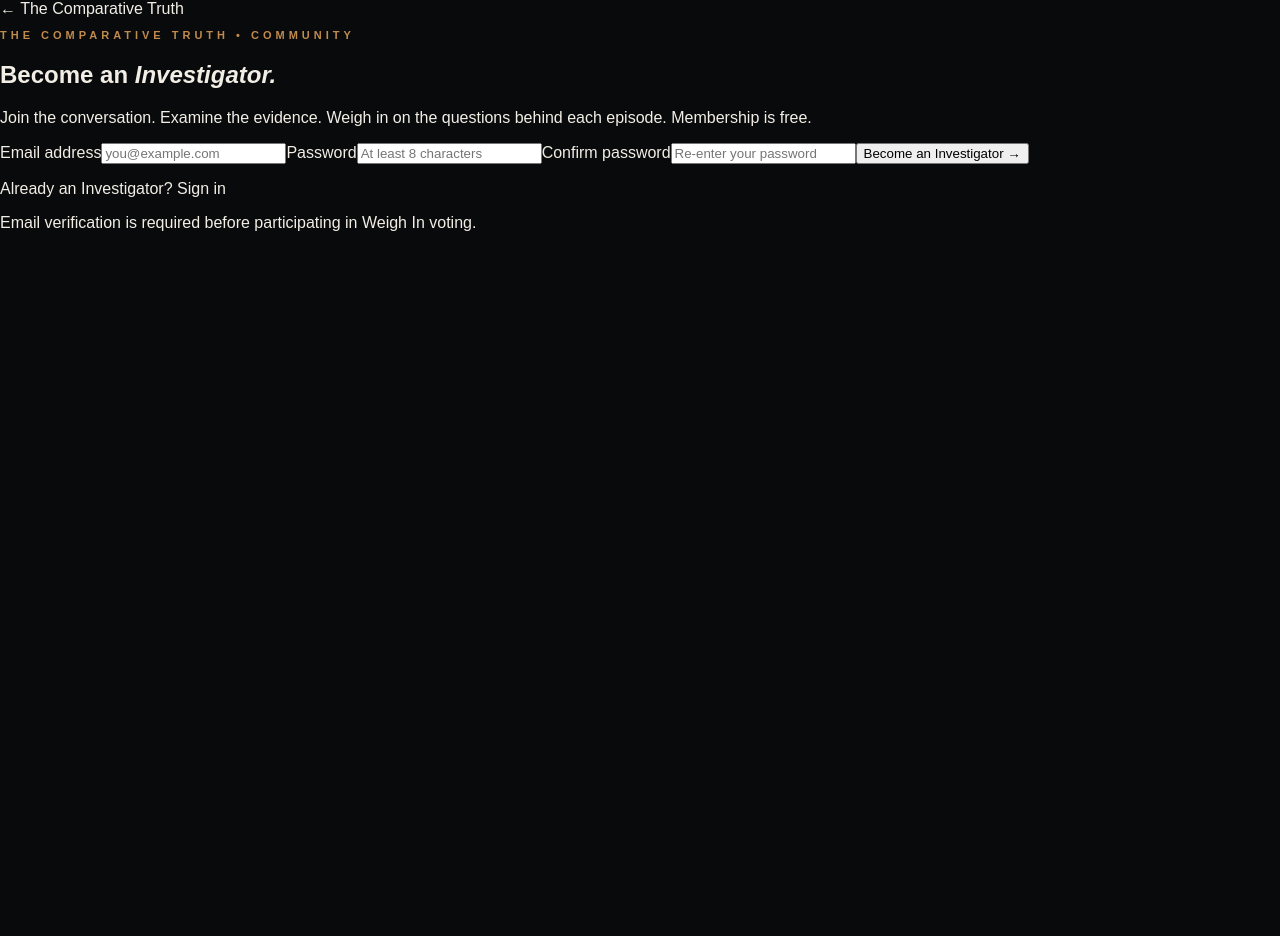
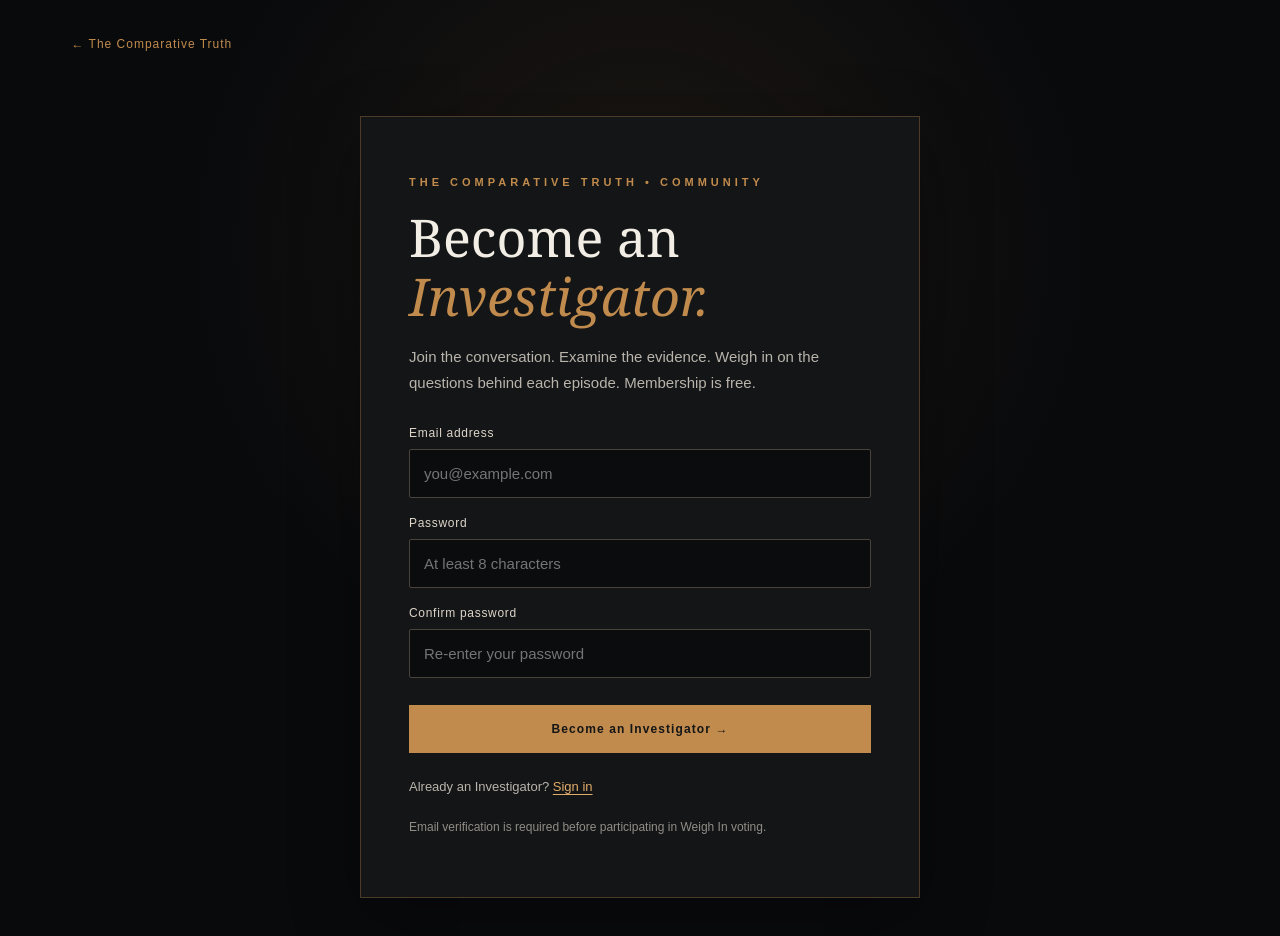
Before and after one commit to RyanTCT/the-comparative-truth, a Next.js app: page /investigator/register in a window 1280 px wide. Shown: the top 936 px of the page. Before the commit the page ends 800 px from the top, so only its background shows below. Built offline with nearby package versions, Linux system fonts and the light colour scheme; no server answers.

Commit message:
Style Investigator registration page with charcoal and gold theme

```diff
--- a/app/globals.css
+++ b/app/globals.css
@@ -2103,3 +2103,27 @@ a {
 /* Investigator dropdown: clear non-interactive heading and readable menu items */
 .investigator-dropdown-label{padding:9px 12px 12px;margin-bottom:5px;border-bottom:1px solid rgba(193,139,77,.38);color:#b99a72;letter-spacing:1.3px;cursor:default;user-select:none}
 .nav-links .investigator-dropdown a{text-transform:none;letter-spacing:.25px;font-size:13px;font-weight:500}
+
+
+/* Investigator registration */
+.investigator-auth-page{min-height:100vh;padding:34px 22px 90px;background:radial-gradient(circle at 50% 25%,rgba(193,139,77,.10),transparent 46%),#090a0c}
+.investigator-back{display:inline-block;color:#c18b4d;font-size:12px;letter-spacing:1px;margin:0 0 65px 4%}
+.investigator-back:hover{color:#e0ad70}
+.investigator-auth-card{max-width:560px;margin:0 auto;padding:48px;border:1px solid rgba(193,139,77,.32);background:#141516;box-shadow:0 22px 65px rgba(0,0,0,.32)}
+.investigator-auth-card h1{font:normal clamp(36px,5vw,52px)/1.13 Georgia,serif;margin:20px 0 18px;color:#f2eee6}
+.investigator-auth-card h1 em{color:#c18b4d;font-weight:normal}
+.investigator-auth-description{color:#b9b4ac;font-size:15px;line-height:1.75;margin-bottom:30px}
+.investigator-auth-form{display:grid;gap:18px}
+.investigator-auth-form label{display:grid;gap:9px;font-size:12px;letter-spacing:.7px;color:#ded6cb}
+.investigator-auth-form input{width:100%;padding:15px 14px;background:#0b0c0e;color:#fff;border:1px solid #49433c;border-radius:2px;font-size:15px;outline:none}
+.investigator-auth-form input:focus{border-color:#c18b4d}
+.investigator-auth-form button{margin-top:9px;background:#c18b4d;border:1px solid #c18b4d;color:#141516;padding:16px;font-size:12px;font-weight:700;letter-spacing:1.1px;cursor:pointer}
+.investigator-auth-form button:hover{background:#dba468}
+.investigator-auth-form button:disabled{opacity:.65;cursor:wait}
+.investigator-auth-error{color:#ffb6a8;font-size:13px;line-height:1.5}
+.investigator-auth-foot{font-size:13px;color:#b9b4ac;margin-top:26px}
+.investigator-auth-foot a,.investigator-auth-success a{color:#e1ac69;text-decoration:underline;text-underline-offset:3px}
+.investigator-auth-small{color:#918d87;font-size:12px;line-height:1.6;margin-top:24px}
+.investigator-auth-success h2{font:normal 27px Georgia,serif;color:#e1ac69}
+.investigator-auth-success p{color:#c6c1b8;line-height:1.75}
+@media(max-width:600px){.investigator-auth-card{padding:28px 23px}.investigator-back{margin-bottom:35px}}
```
